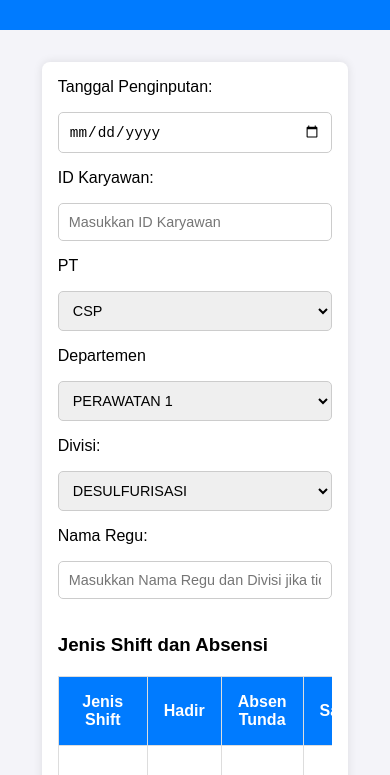
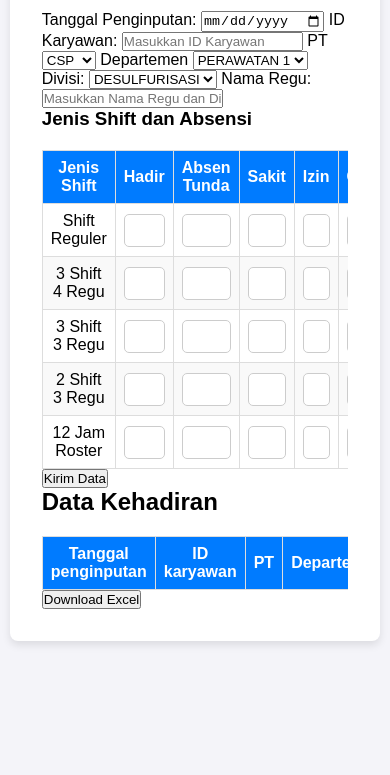
Before and after one commit to sandi206/STATISIK-HARIAN, a plain HTML site: page index.html in a window 390 px wide. Shown: the part 149-924 px from the top of the page. After the commit the page ends 844 px from the top, so only its background shows below. Drawn offline with Linux system fonts and the light colour scheme.

Commit message:
styles.css

```diff
--- a/styles.css
+++ b/styles.css
@@ -1,6 +1,8 @@
 /* General Reset */
 * {
     box-sizing: border-box; /* Ensure padding and border are included in width/height */
+    margin: 0;
+    padding: 0;
 }
 
 /* Body Styling */
@@ -20,83 +22,85 @@ header {
     padding: 1.25rem;
 }
 
-/* Container (Ensures content is centered and responsive) */
+/* Container Styling */
 .container {
     width: 80%;
     margin: auto;
     padding: 2rem;
     max-width: 1200px;
-}
-
-/* Form Styling */
-form {
     background-color: white;
-    padding: 1.25rem;
-    border-radius: 0.5rem;
-    box-shadow: 0 0 10px rgba(0, 0, 0, 0.1);
-}
-
-/* Input and Select (Full width, padding, and rounded corners) */
-input, select {
-    width: 100%;
-    padding: 0.625rem;
-    margin: 1rem 0;
-    border-radius: 0.3125rem;
-    border: 1px solid #ccc;
-    font-size: 1rem;
-}
-
-/* Button Styling */
-button {
-    background-color: #28a745;
-    color: white;
-    padding: 0.625rem 1.25rem;
-    border: none;
-    border-radius: 0.3125rem;
-    cursor: pointer;
-    font-size: 1rem;
-    transition: background-color 0.3s ease;
-    margin-top: 1rem;
-}
-
-button:hover {
-    background-color: #218838;
+    border-radius: 8px;
+    box-shadow: 0 4px 8px rgba(0, 0, 0, 0.1);
 }
 
 /* Table Styling */
 table {
     width: 100%;
     margin-top: 1.25rem;
-    border-collapse: collapse; /* Ensures clean borders without doubling */
-    table-layout: fixed; /* Ensures all columns have equal width */
-    overflow-x: auto;
+    border-collapse: collapse; /* Prevent double borders */
+    table-layout: fixed; /* Ensure consistent column widths */
+    overflow-x: auto; /* Allow horizontal scrolling */
+    word-wrap: break-word; /* Prevent content overflow */
 }
 
 /* Table Header Styling */
 th, td {
-    padding: 1rem; /* Consistent padding */
-    text-align: center; /* Center align text */
-    border: 1px solid #ddd; /* Light border for a cleaner look */
-    font-size: 1rem; /* Font size consistency */
+    padding: 0.75rem; /* Consistent padding */
+    text-align: center; /* Align text in center */
+    border: 1px solid #ddd; /* Light border for clarity */
+    font-size: 1rem; /* Consistent font size */
 }
 
-/* Table Header Styling */
+/* Table Header Row */
 th {
     background-color: #007bff;
     color: white;
     font-weight: bold;
 }
 
-/* Table Row Styling */
+/* Alternating Row Colors */
 tr:nth-child(even) {
-    background-color: #f9f9f9; /* Light background for alternating rows */
+    background-color: #f9f9f9;
 }
 
 tr:hover {
-    background-color: #f1f1f1; /* Highlight row on hover */
+    background-color: #f1f1f1;
 }
 
-/* Input Fields inside Table (Number fields in cells) */
+/* Kolom Lebar Khusus */
+th:nth-child(1), td:nth-child(1) { /* Tanggal */
+    width: 15%;
+}
+
+th:nth-child(2), td:nth-child(2) { /* ID Karyawan */
+    width: 10%;
+}
+
+th:nth-child(3), td:nth-child(3) { /* Nama */
+    width: 15%;
+}
+
+th:nth-child(4), td:nth-child(4) { /* Departemen */
+    width: 15%;
+}
+
+th:nth-child(5), td:nth-child(5) { /* Shift */
+    width: 15%; /* Lebar untuk Shift */
+}
+
+th:nth-child(6), td:nth-child(6) { /* Jam Masuk */
+    width: 10%;
+}
+
+th:nth-child(7), td:nth-child(7) { /* Jam Keluar */
+    width: 10%;
+}
+
+th:nth-child(8), td:nth-child(8) { /* Absensi/Keterangan */
+    width: 15%; /* Lebar untuk Keterangan */
+}
+
+/* Input Fields inside Table */
 input[type="number"] {
     width: 100%;
     padding: 0.5rem;
@@ -110,59 +114,32 @@ input[type="number"]:focus {
     outline: none;
 }
 
-/* Set custom column widths for Tanggal, ID, Departemen */
-th:nth-child(1), td:nth-child(1) { /* Tanggal Penginputan */
-    width: 20%; /* Make Tanggal column wider */
-}
-
-th:nth-child(2), td:nth-child(2) { /* ID Karyawan */
-    width: 15%; /* Make ID column wider */
-}
-
-th:nth-child(4), td:nth-child(4) { /* Departemen */
-    width: 20%; /* Make Departemen column wider */
-}
-
-/* Set column widths for the rest of the columns */
-th, td {
-    width: 10%; /* Default width for the remaining columns */
-}
-
 /* Responsive Design for Smaller Screens */
 @media (max-width: 768px) {
     .container {
-        width: 95%; /* Adjust container width on mobile */
-    }
-
-    form {
-        padding: 1rem; /* Reduce padding on mobile */
-    }
-
-    input, select, button {
-        font-size: 0.9rem; /* Slightly smaller text */
+        width: 95%; /* Slightly wider for smaller screens */
     }
 
     table {
-        font-size: 0.9rem; /* Smaller table font */
+        font-size: 0.9rem; /* Reduce font size */
+        display: block; /* Enable horizontal scrolling */
     }
 
-    table {
-        overflow-x: auto; /* Make table scrollable horizontally */
-        display: block;
+    th, td {
+        padding: 0.6rem;
     }
 }
 
 @media (max-width: 480px) {
     header {
-        font-size: 1.2rem; /* Slightly smaller header */
-    }
-
-    button {
-        font-size: 0.9rem; /* Smaller button text */
-        padding: 0.5rem 1rem;
+        font-size: 1.2rem; /* Smaller header font */
     }
 
     table {
-        font-size: 0.8rem; /* Even smaller table font */
+        font-size: 0.8rem; /* Further reduce font size for mobile */
     }
-} PERBARUI DISINI DENGAN TABEL YANG RAPI TANPA ADA YANG POTONG
+
+    th, td {
+        padding: 0.5rem;
+    }
+}
```
